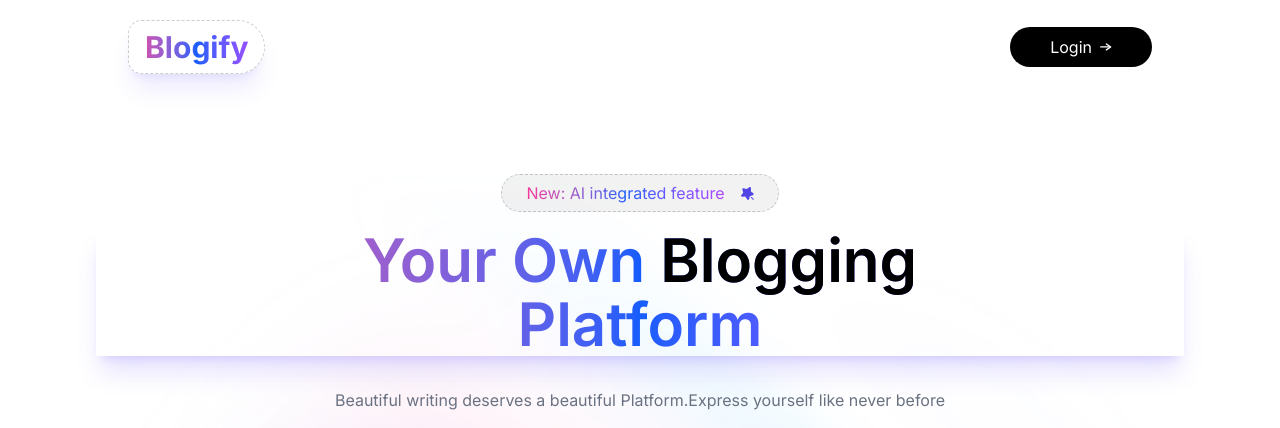
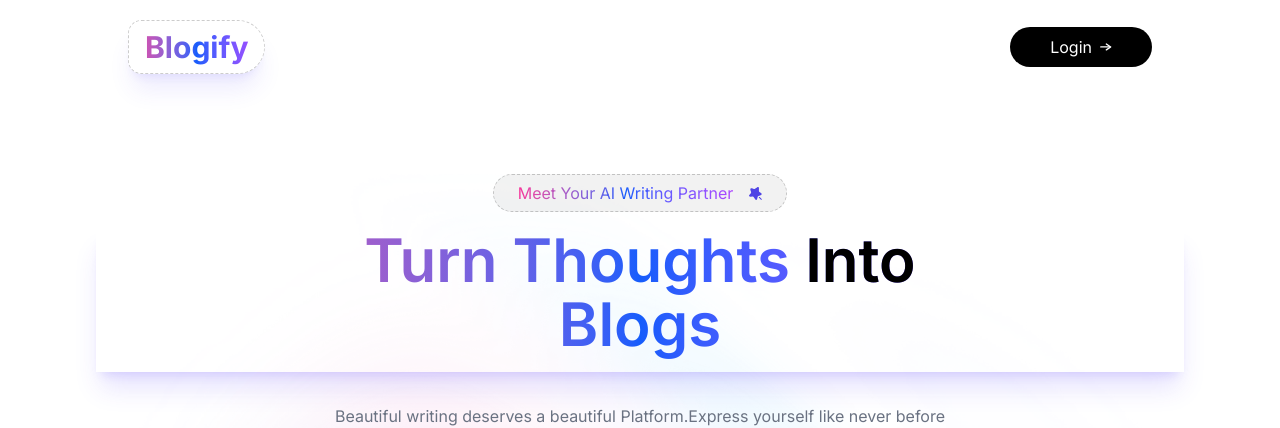
Before and after one commit to Krishnajeena02/Blogify-, a React (Vite) app in the folder Frontend/: page / in a window 1280 px wide. Shown: the top 428 px of the page. Built offline with nearby package versions, Linux system fonts and the light colour scheme; no server answers.

Commit message:
content changed

```diff
--- a/Frontend/src/components/Header.jsx
+++ b/Frontend/src/components/Header.jsx
@@ -29,14 +29,14 @@ const Header = () => {
 
         <div className="inline-flex items-center justify-center gap-4 rounded-full px-6 py-1.5 mb-4
                         border border-dashed border-black/20 bg-black/5   text-md">
-          <p className="bg-clip-text text-transparent bg-gradient-to-r from-pink-500 via-blue-600 to-purple-500 ">New: AI integrated feature</p>
+          <p className="bg-clip-text text-transparent bg-gradient-to-r from-pink-500 via-blue-600 to-purple-500 ">Meet Your AI Writing Partner</p>
           <img src={assets.star_icon} alt="star"  />
         </div>
 
-        <h1 className="text-3xl shadow-xl shadow-indigo-600/15 sm:text-6xl font-semibold sm:leading-[4rem] bg-clip-text text-transparent bg-gradient-to-r from-pink-500 via-blue-600 to-purple-500 ">
-          Your Own <span className="text-black">Blogging</span>
+        <h1 className="text-3xl pb-4 shadow-xl shadow-indigo-600/15 sm:text-6xl font-semibold sm:leading-[4rem] bg-clip-text text-transparent bg-gradient-to-r from-pink-500 via-blue-600 to-purple-500 ">
+       Turn Thoughts <span className="text-black">Into</span>
           <br />
-          Platform
+      Blogs
         </h1>
 
         <p className="my-6 sm:my-8 max-w-2xl mx-auto max-sm:text-xs text-gray-500">
```
Also changed, not shown: 1 other file (tests, documents, lock files or other folders).
